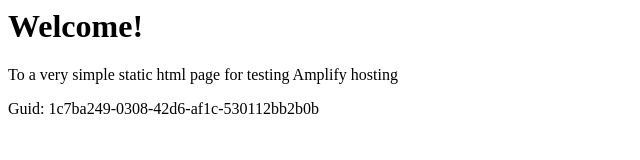
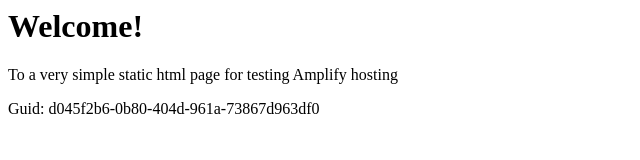
Before and after one commit to aws-aemilia-dub/Github-PR-Commit-Integration-Test-DoNotTouch-GitHubWebhookPushCanaryTest-v1-preprod-eu-west-1, a website: page src/index.html in a window 1280 px wide. Shown: the full height of the page, 0-640 px from the left. Drawn offline with Linux system fonts and the light colour scheme.

Commit message:
commit from integ tests

```diff
--- a/src/index.html
+++ b/src/index.html
@@ -12,6 +12,6 @@
 <body>
     <h1>Welcome!</h1>
     <p>To a very simple static html page for testing Amplify hosting</p>
-    <p>Guid: 1c7ba249-0308-42d6-af1c-530112bb2b0b</p></body>
+    <p>Guid: d045f2b6-0b80-404d-961a-73867d963df0</p></body>
 
 </html>
```
